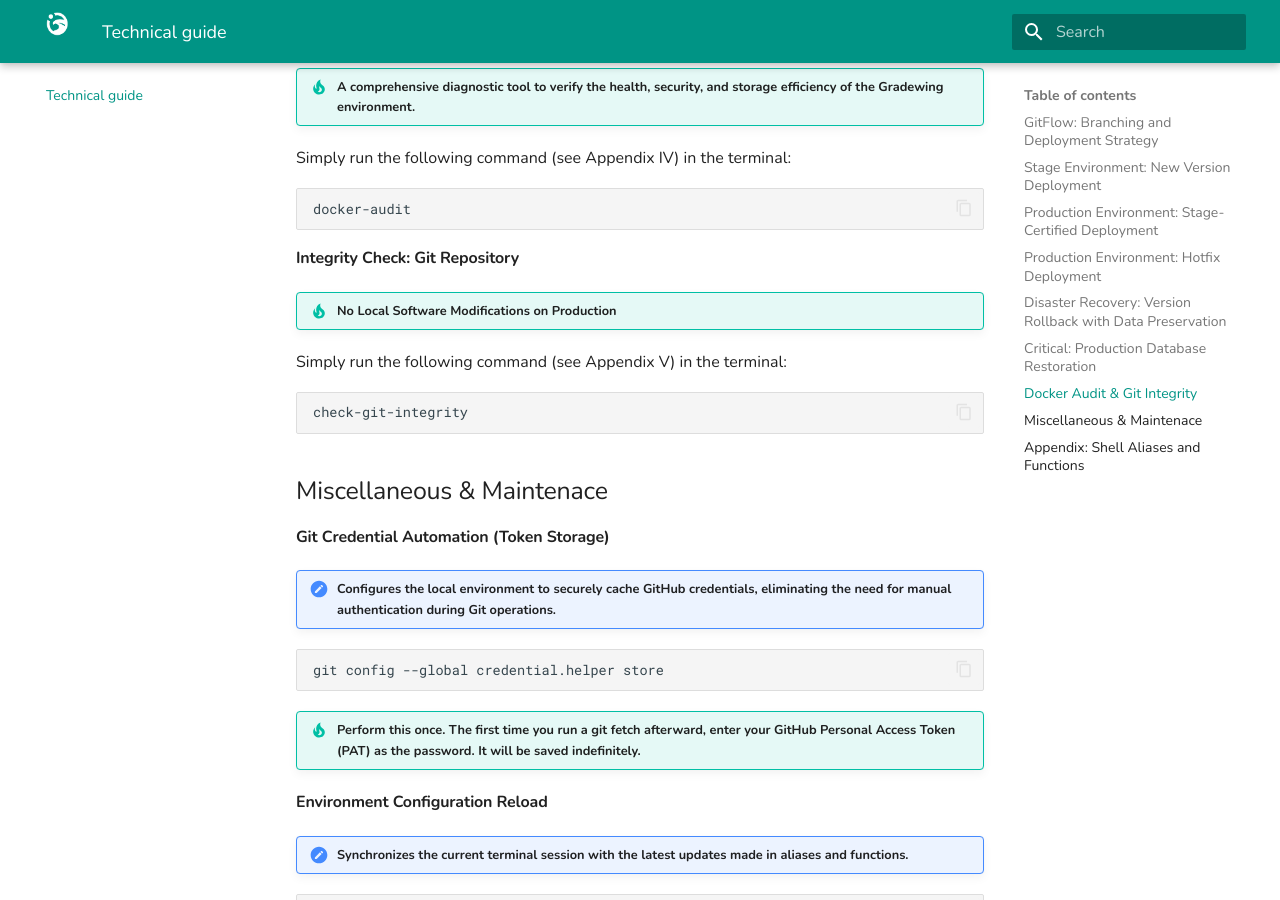
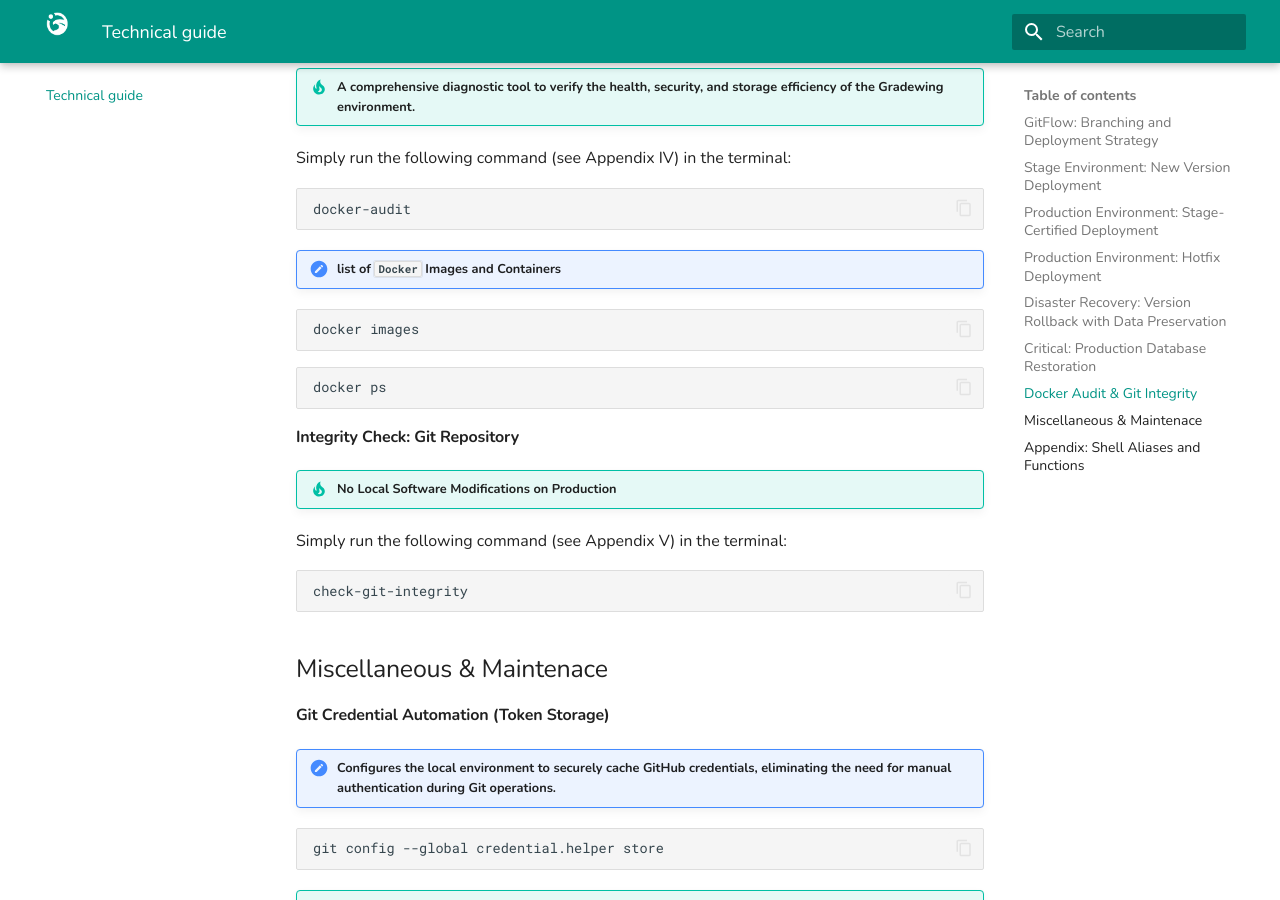
Before and after one commit to pablopenlop/gradewing_guide, an MkDocs documentation site: the page built from docs/other.md, in a window 1280 px wide and 900 px high, scrolled down 12219 px. Built offline with MkDocs 1.6.1 and Material for MkDocs 9.7.7, drawn with Linux system fonts in a browser that asks for light colours.

Commit message:
Update other.md

````diff
--- a/docs/other.md
+++ b/docs/other.md
@@ -516,6 +516,15 @@ Simply run the following command (see Appendix IV) in the terminal:
 docker-audit
 ```
 
+!!! note "list of `Docker` Images and Containers"
+
+```bash
+docker images
+```
+```bash
+docker ps
+```
+
 #### Integrity Check: Git Repository
 
 !!! tip "No Local Software Modifications on Production"
````
